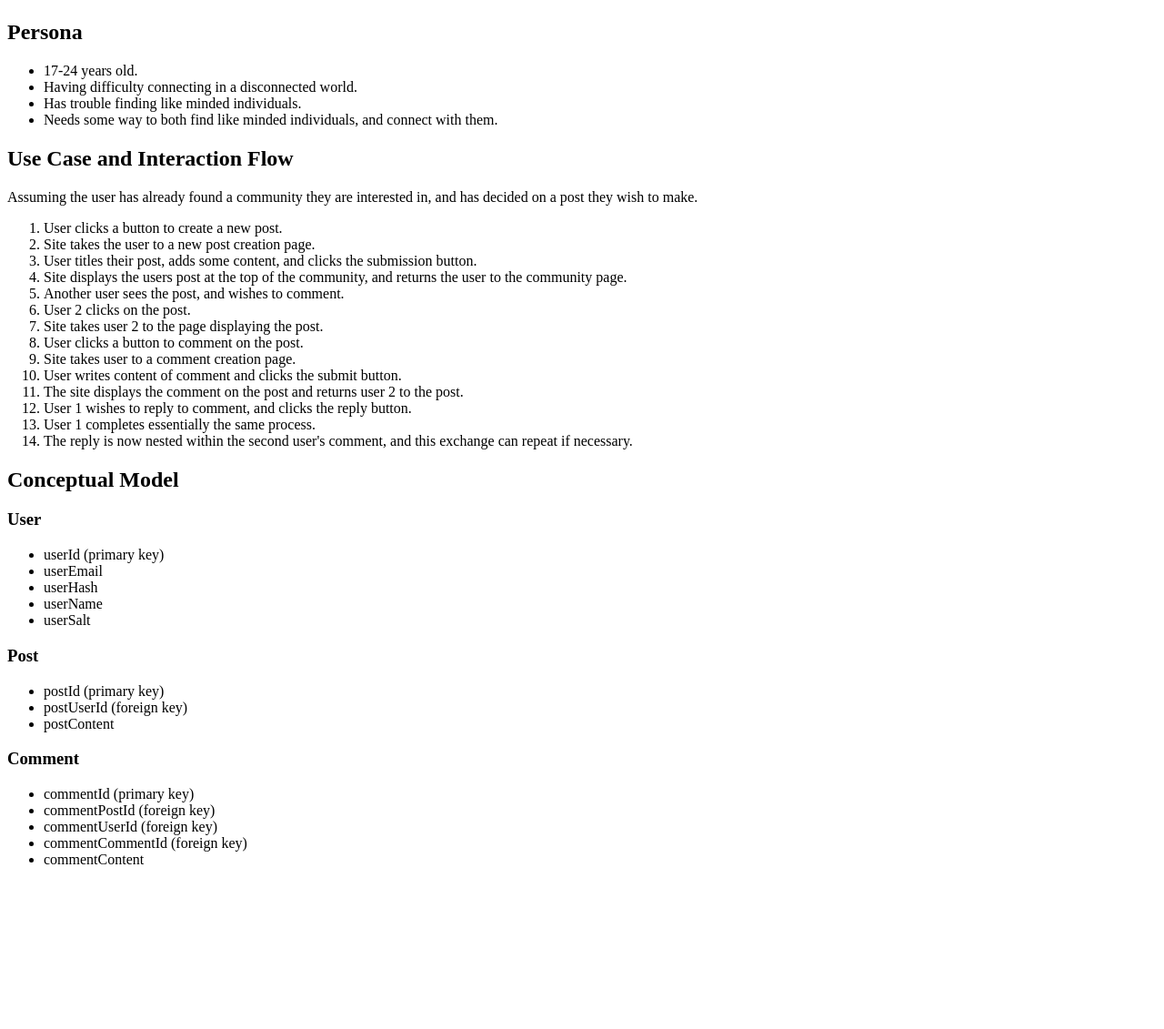
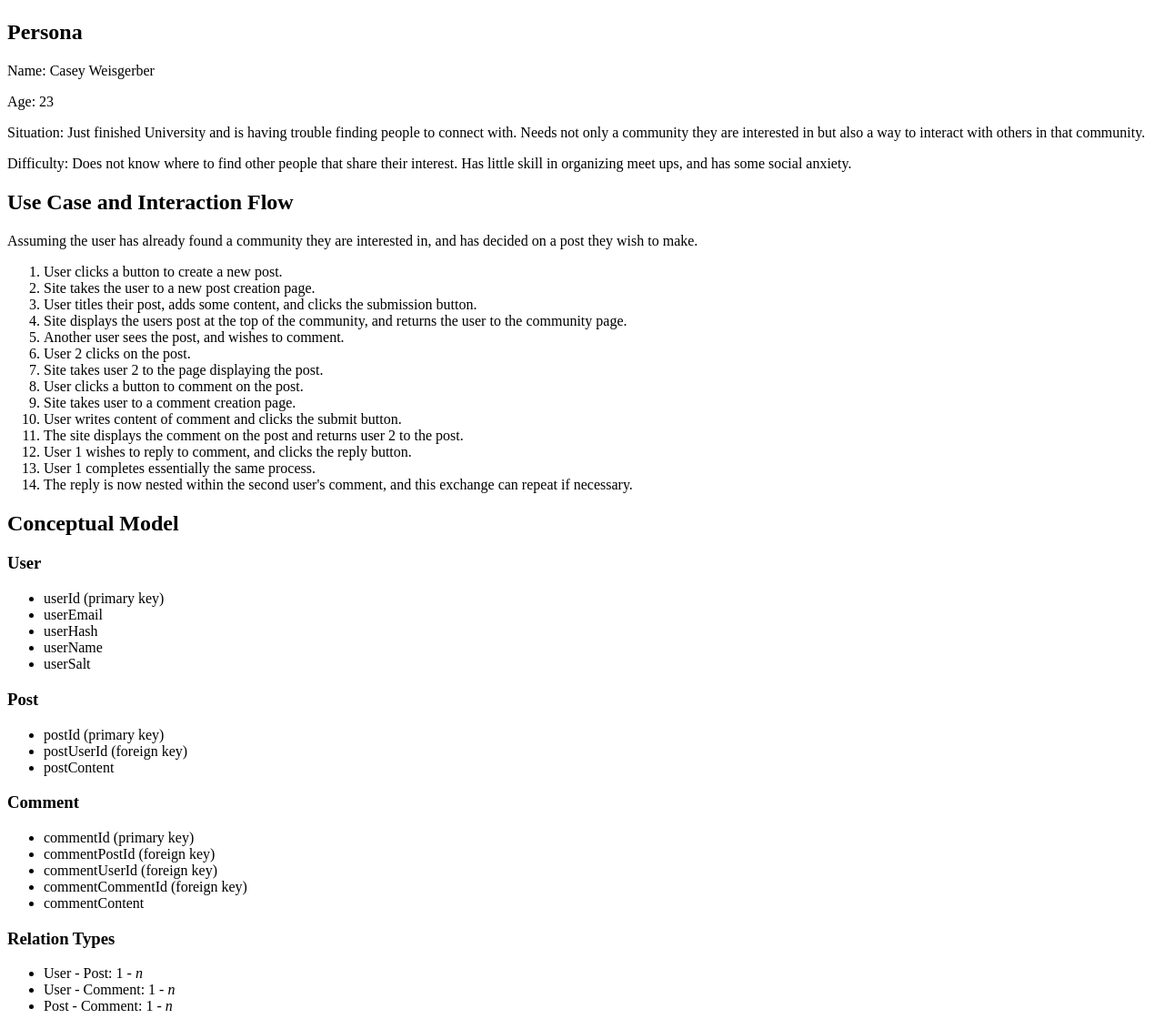
Before and after one commit to Cbenjamin1207/data-design, a PHP site: page / in a window 1280 px wide. Shown: the part 58-1189 px from the top of the page at 91% size. Before the commit the page ends 1008 px from the top, so only its background shows below. Run offline with PHP 8.4, Linux system fonts and the light colour scheme.

Commit message:
Refined Persona and added entity relationships

```diff
--- a/index.php
+++ b/index.php
@@ -12,12 +12,13 @@
 
 		<main>
 			<h2>Persona</h2>
-			<ul>
-				<li>17-24 years old.</li>
-				<li>Having difficulty connecting in a disconnected world.</li>
-				<li>Has trouble finding like minded individuals.</li>
-				<li>Needs some way to both find like minded individuals, and connect with them.</li>
-			</ul>
+			<p>Name: Casey Weisgerber</p>
+			<p>Age: 23</p>
+			<p>Situation: Just finished University and is having trouble finding people to connect with.
+			Needs not only a community they are interested in but also a way to interact with others in
+			that community.</p>
+			<p>Difficulty: Does not know where to find other people that share their interest. Has little
+			skill in organizing meet ups, and has some social anxiety.</p>
 
 			<h2>Use Case and Interaction Flow</h2>
 			<p>Assuming the user has already found a community they are interested in, and has decided
@@ -66,6 +67,13 @@
 				<li>commentContent</li>
 			</ul>
 
+			<h3>Relation Types</h3>
+			<ul>
+				<li>User - Post: 1 - <em>n</em></li>
+				<li>User - Comment: 1 - <em>n</em></li>
+				<li>Post - Comment: 1 - <em>n</em></li>
+			</ul>
+
 		</main>
 	</body>
 </html>
```
